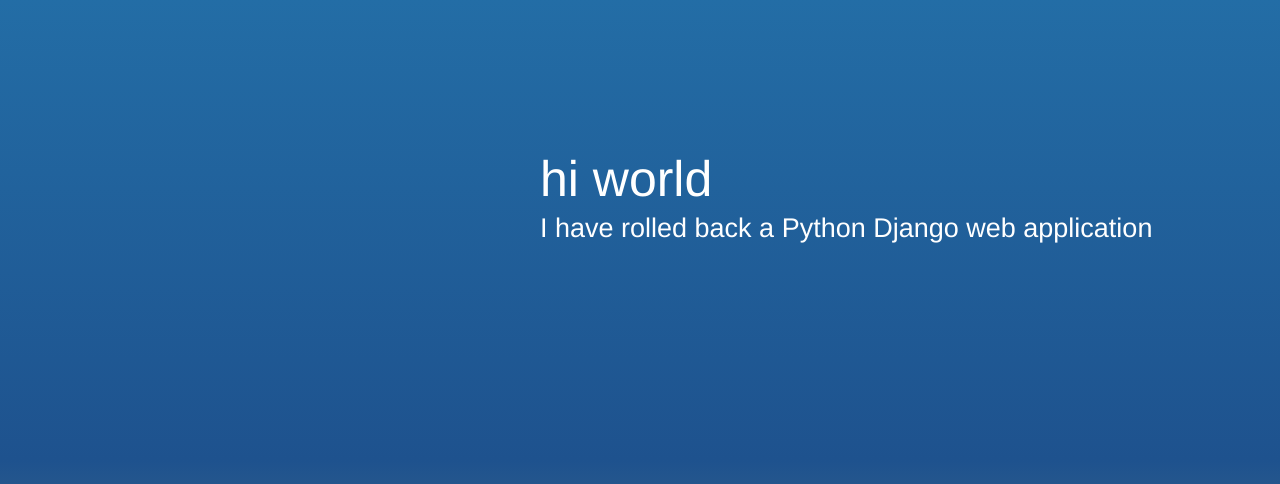
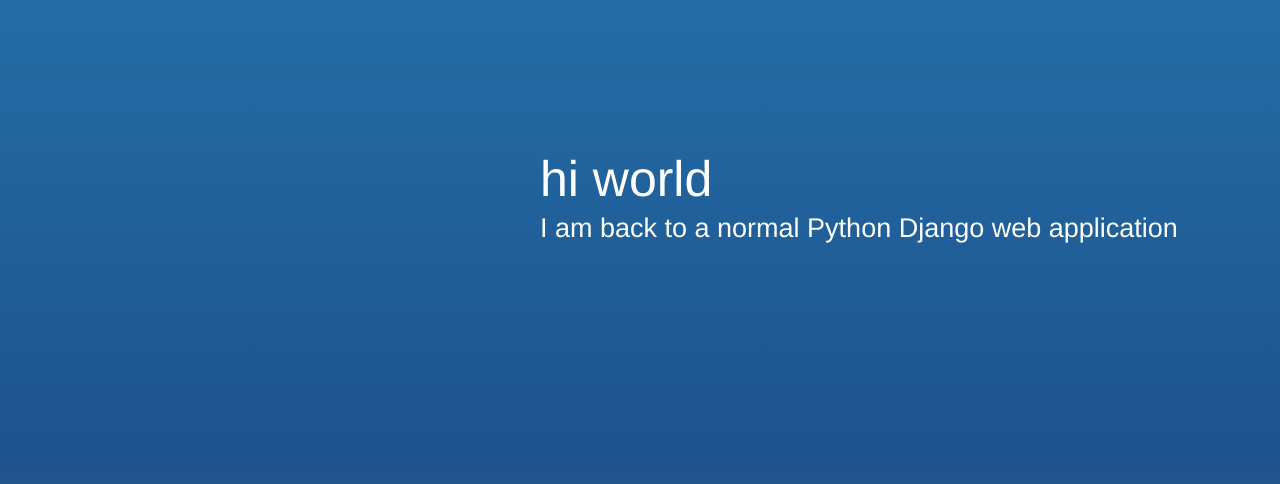
Before and after one commit to leeadammmit/Demo, a Django app: page / in a window 1280 px wide. Shown: the part 100-584 px from the top of the page. Run offline with Django 3.2, Linux system fonts and the light colour scheme.

Commit message:
rollback

```diff
--- a/helloworld/templates/index.html
+++ b/helloworld/templates/index.html
@@ -21,7 +21,7 @@
         <div class="message">
             <div class="text">
                 <h1>hi world</h1>
-                <h2>I have rolled back a Python Django web application</h2>
+                <h2>I am back to a normal Python Django web application</h2>
             </div>
         </div>
     </div>
```
